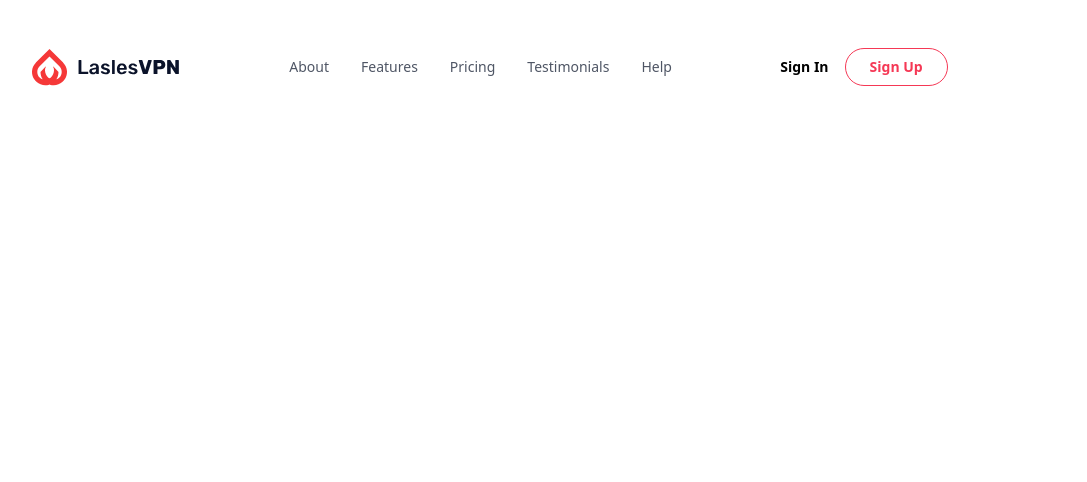
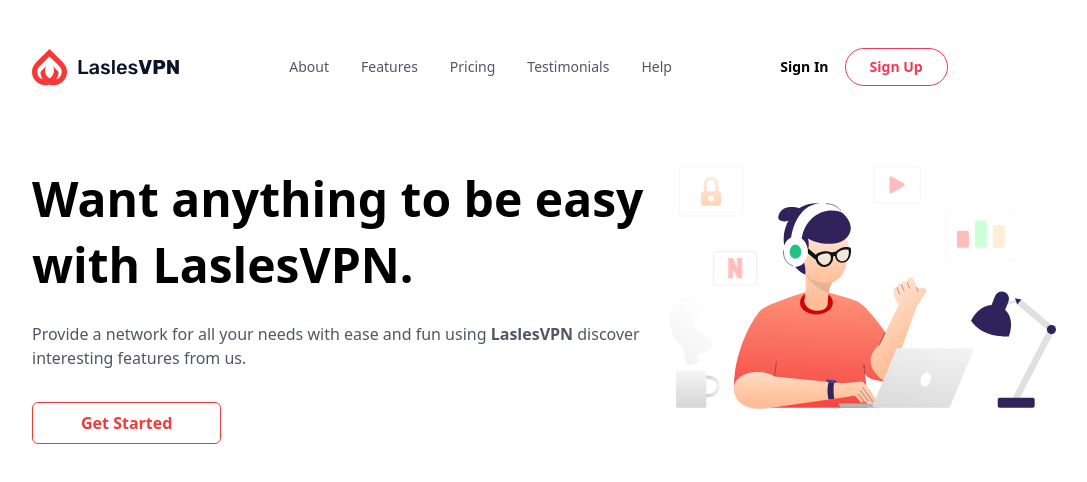
Before and after one commit to jabborovaz/Figmas-page, a React (Create React App) app: page / in a window 1280 px wide. Shown: the top 482 px of the page, without its empty margins (96-1183 px from the left). Built offline with nearby package versions, Linux system fonts and the light colour scheme.

Commit message:
create top-blog of container

```diff
--- a/src/container/OwnPage.jsx
+++ b/src/container/OwnPage.jsx
@@ -1,6 +1,7 @@
 import React from "react";
 import { useState } from "react";
 import photo from "../img/logolasles.svg";
+import illustrationPhoto from "../img/illustration.svg";
 function OwnPage() {
   const [btnClass, setBtnClass] = useState(
     "block hamburger md:hidden focus:outline-none"
@@ -76,6 +77,25 @@ function OwnPage() {
           </div>
         </div>
       </div>
+      <div className="flex mt-8 sm:flex-col-reverse md:flex-row">
+        <div className="sm:ml-6 md:ml-32 sm:mt-4 md:mt-12">
+          <p className="sm:text-3xl md:text-5xl md:leading-snug font-semibold">
+            Want anything to be easy with{" "}
+            <span className="font-extrabold">LaslesVPN.</span>
+          </p>
+          <p className="text-base mt-6 text-[#4F5665]">
+            Provide a network for all your needs with ease and fun using{" "}
+            <span className="font-bold">LaslesVPN</span> discover interesting
+            features from us.
+          </p>
+          <button className="mt-8 border border-[#F53838] rounded-md px-12 py-2 text-base text-[#F53838] font-bold hover:bg-[#F53838] hover:text-white">
+            Get Started
+          </button>
+        </div>
+        <div className="sm:mr-3 md:mr-32 sm:mt-4 md:mt-12">
+          <img src={illustrationPhoto} />
+        </div>
+      </div>
     </div>
   );
 }
```
Also changed, not shown: src/img/illustration.svg (added).
